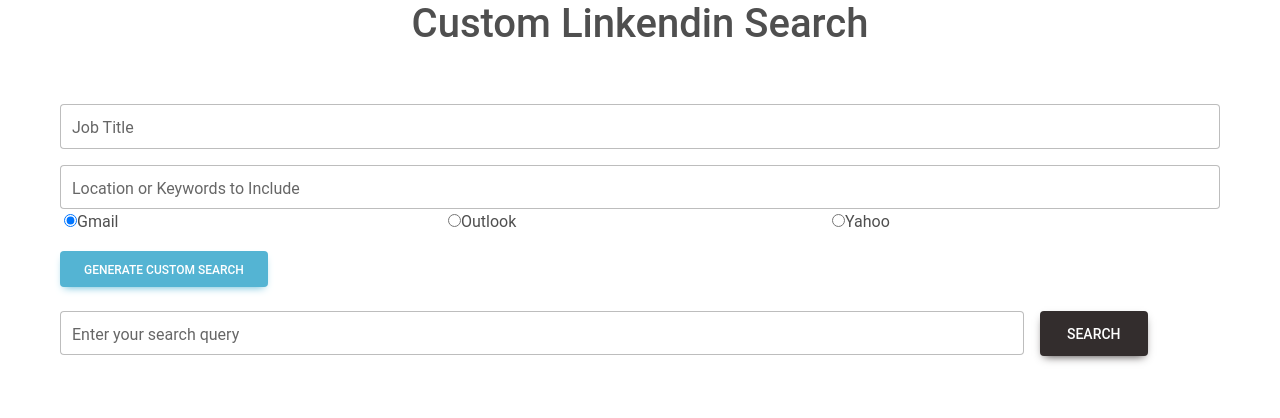
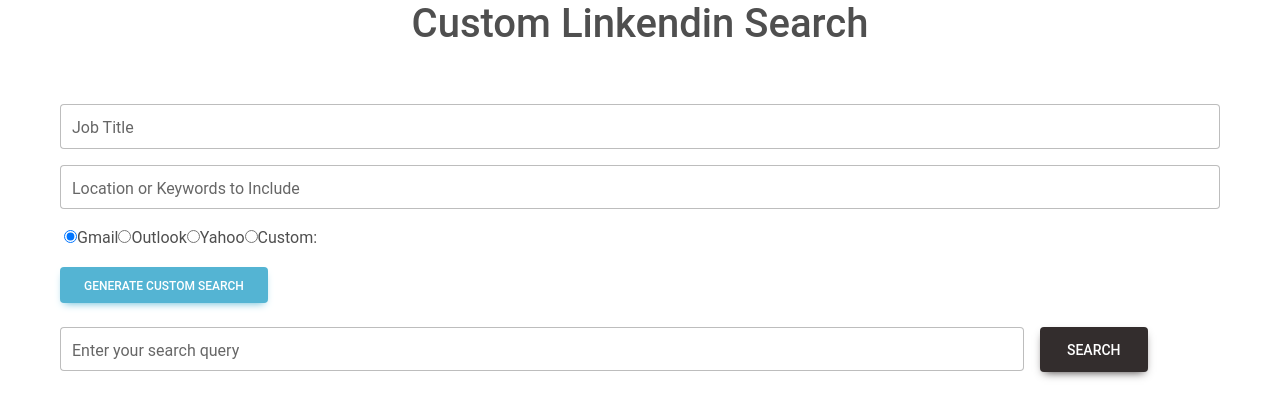
Before and after one commit to Romeorayyy/linkedin-custom-search, a React (Create React App) app: page / in a window 1280 px wide. Shown: the top 418 px of the page. Built offline with nearby package versions, Linux system fonts and the light colour scheme.

Commit message:
now we also have the option to pick a custom email

```diff
--- a/src/components/SearchForms.js
+++ b/src/components/SearchForms.js
@@ -48,7 +48,7 @@
             </MDBCol>
 
             {/* Email options */}
-            <MDBRow>
+            <MDBRow className="gy-2">
               <MDBCol>
                 <label>
                   <input
@@ -59,8 +59,6 @@
                   />
                   Gmail
                 </label>
-              </MDBCol>
-              <MDBCol>
                 <label>
                   <input
                     type="radio"
@@ -70,8 +68,6 @@
                   />
                   Outlook
                 </label>
-              </MDBCol>
-              <MDBCol>
                 <label>
                   <input
                     type="radio"
@@ -81,6 +77,24 @@
                   />
                   Yahoo
                 </label>
+                <label>
+                  <input
+                    type="radio"
+                    value="custom"
+                    checked={emailOption === 'custom'}
+                    onChange={(e) => handleEmailOptionChange(e.target.value)}
+                  />
+                  Custom:
+                </label>
+                {emailOption === 'custom' && (
+                  <MDBInput
+                    type="text"
+                    id="customEmail"
+                    size="lg"
+                    placeholder="@custom.com"
+                    onChange={(e) => handleEmailOptionChange(e.target.value)}
+                  />
+                )}
               </MDBCol>
             </MDBRow>
 
--- a/src/context/SearchContext.js
+++ b/src/context/SearchContext.js
@@ -14,6 +14,7 @@
   const [jobTitle, setJobTitle] = useState('');
   const [locationKeywords, setLocationKeywords] = useState('');
   const [emailOption, setEmailOption] = useState('@gmail.com');
+  const [customEmail, setCustomEmail] = useState('');
   const [outputKeywordSearch, setOutputKeyWordSearch] = useState('');
   const [googleSearchResults, setGoogleSearchResults] = useState([]);
   const [searchMeta, setSearchMeta] = useState([]);
@@ -140,9 +141,14 @@
   // JobSearchComponent.js
   const handleSpecificSearchSubmit = (e) => {
     e.preventDefault();
+
     const formattedJobTitle = `${formatKeywords(jobTitle)}`;
     const formattedLocationKeywords = `${formatKeywords(locationKeywords)}`;
-    const outputText = `${formattedJobTitle} ${formattedLocationKeywords} -intitle:"profiles" -inurl:"dir/ " email "${emailOption}" site:www.linkedin.com/in/ OR site:www.linkedin.com/pub/`;
+
+    const emailDomain = emailOption === 'custom' ? customEmail : emailOption;
+
+    const outputText = `${formattedJobTitle} ${formattedLocationKeywords} -intitle:"profiles" -inurl:"dir/ " email "${emailDomain}" site:www.linkedin.com/in/ OR site:www.linkedin.com/pub/`;
+
     setOutputKeyWordSearch(outputText);
     setSearchQuery(outputText); // Set the generated query as the search query
   };
@@ -167,8 +173,20 @@
   };
 
   const handleEmailOptionChange = (option) => {
-    setEmailOption(option);
+    if (
+      option === '@gmail.com' ||
+      option === '@outlook.com' ||
+      option === '@yahoo.com' ||
+      option === 'custom'
+    ) {
+      setEmailOption(option);
+      setCustomEmail(''); // Clear out the custom email if a preset option is selected
+    } else {
+      setEmailOption('custom');
+      setCustomEmail(option); // Save the custom email domain
+    }
   };
+
   // JobSearchComponent.js
 
   // Checkbox table features
```
